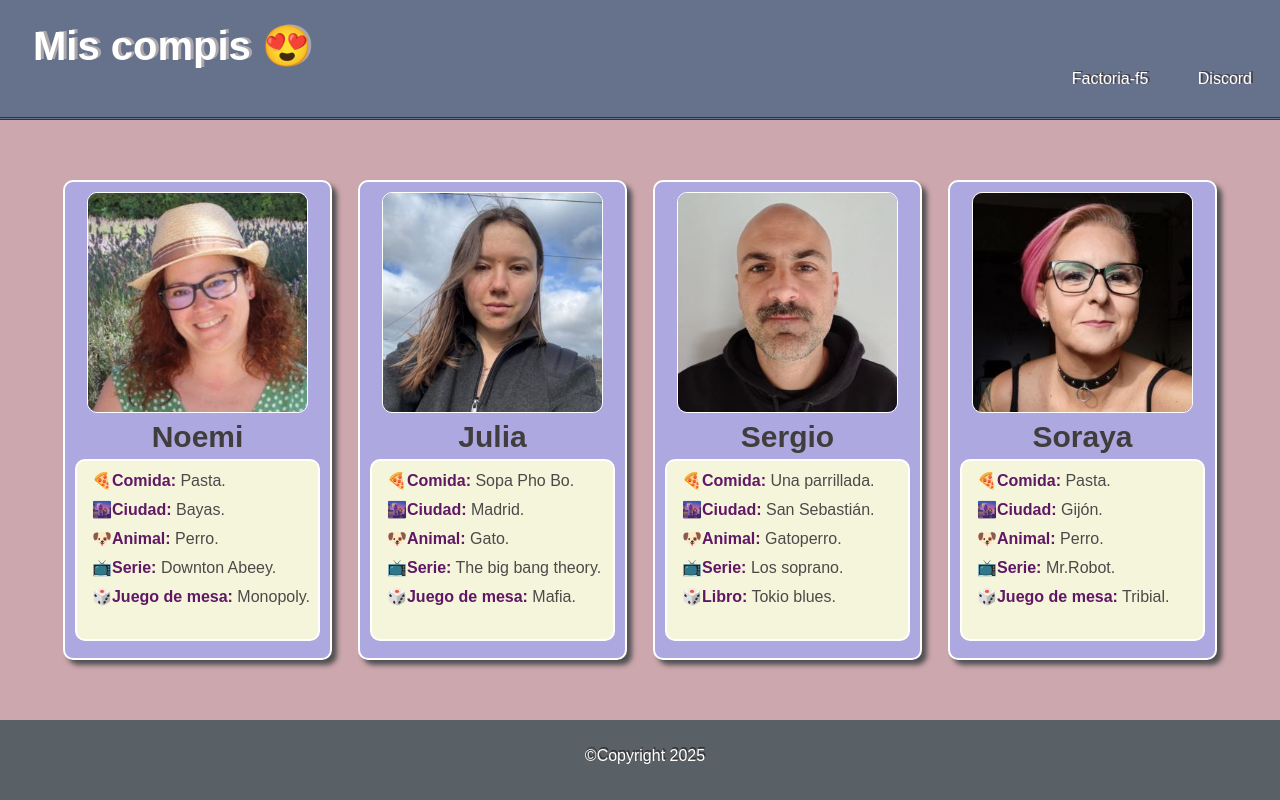
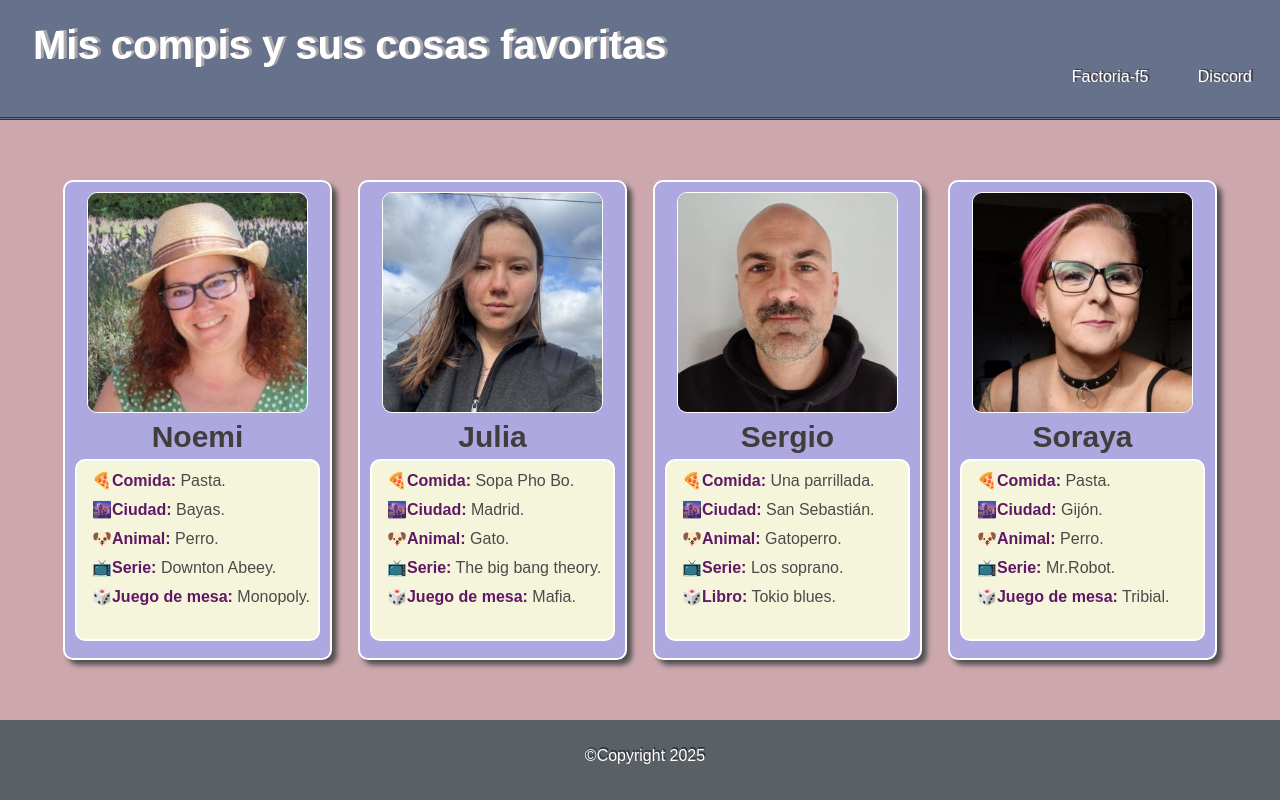
Before and after one commit to cuyssi/proyecto1-cards, a plain HTML site: page index.html in a window 1280 px wide. Drawn offline with Linux system fonts and the light colour scheme.

Commit message:
cambio en h1 añadiendo cosas favoritas

```diff
--- a/index.html
+++ b/index.html
@@ -8,7 +8,7 @@
     </head>
     <body>
         <header><!-----------------------cabecera---------------------------------->
-            <h1>Mis compis 😍</h1>
+            <h1>Mis compis y sus cosas favoritas</h1>
             <nav class="menu">
                 <ul>
                     <li>
```
